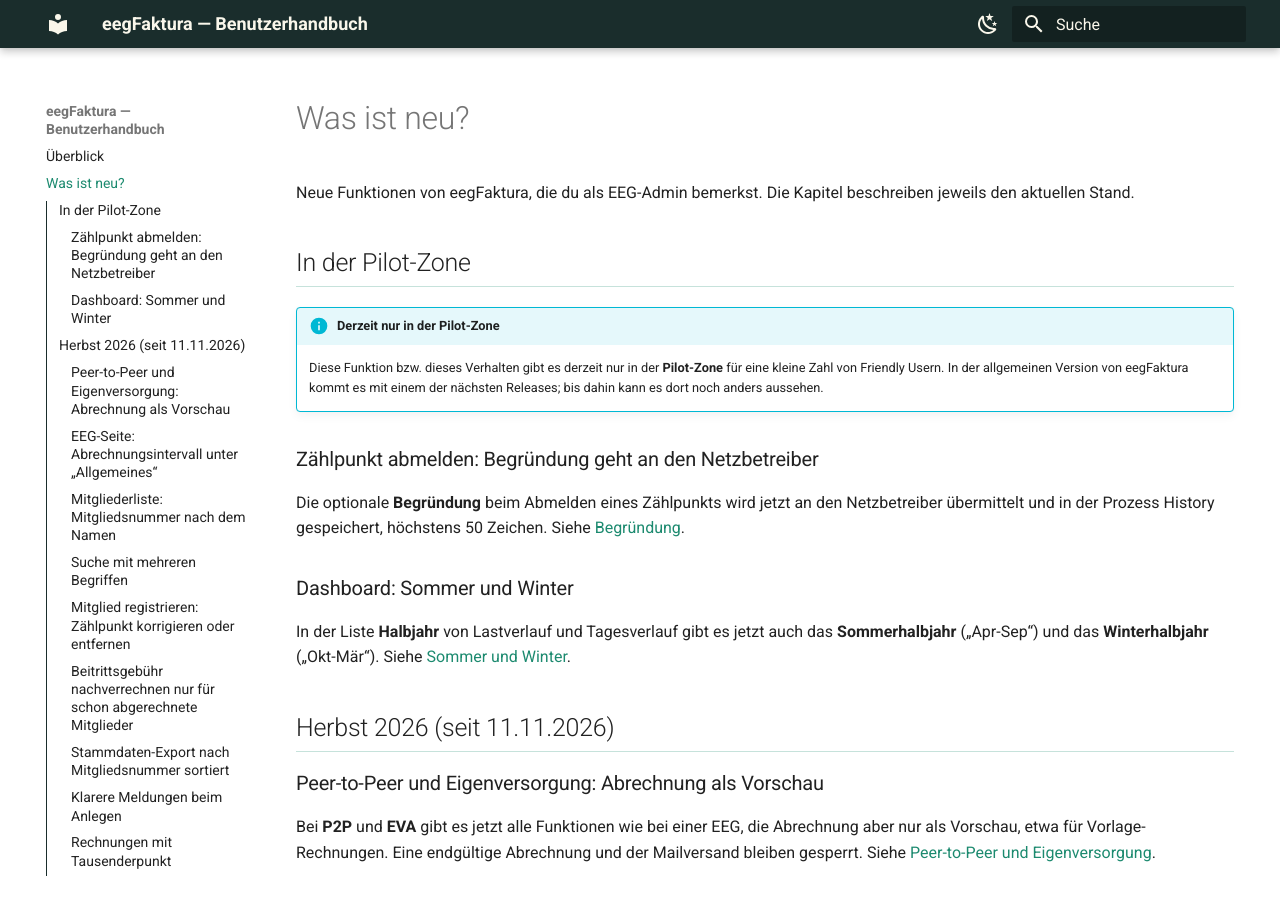
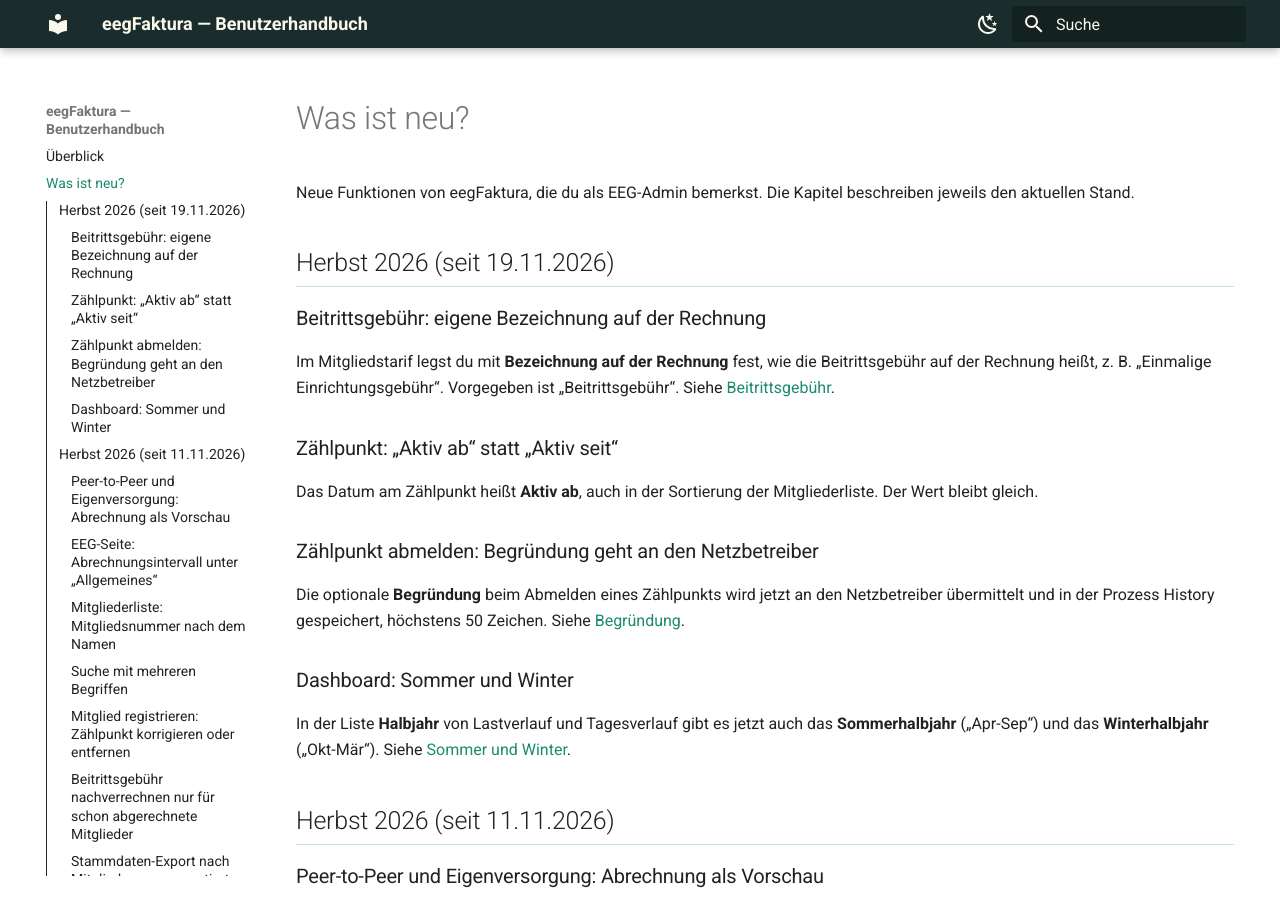
Before and after one commit to eegfaktura/eegfaktura-user-guide, an MkDocs documentation site: the page built from docs/changelog.md, in a window 1280 px wide and 900 px high. Built offline with MkDocs 1.6.1 and Material for MkDocs 9.7.7, drawn with Linux system fonts in a browser that asks for light colours.

Commit message:
docs: Pilot-Hinweise entfernt, Bezeichnung der Beitrittsgebühr (Prod 19.11.2026)
Co-Authored-By: Claude Opus 5.5 <noreply@anthropic.com>

```diff
--- a/docs/01-anmeldung.md
+++ b/docs/01-anmeldung.md
@@ -97,8 +97,6 @@ Energiedaten bis gestern. Eine andere Zeile im Zahnrad-Menü führt zurück zum
 
 ### Sommer und Winter
 
---8<-- "pilot.md"
-
 Über das Zahnrad von Lastverlauf oder Tagesverlauf bietet die Liste **Halbjahr** unter den Kalender-Halbjahren auch
 das **Sommerhalbjahr** (April bis September, z. B. „Apr-Sep 2026“) und das **Winterhalbjahr** (Oktober bis März
 über den Jahreswechsel, z. B. „Okt 2026-Mär 2027“), das neueste zuerst und nur mit Energiedaten. So vergleichst du etwa den
--- a/docs/04-tarife.md
+++ b/docs/04-tarife.md
@@ -74,6 +74,10 @@ Ein Tarif der Art **Mitglied** kann zusätzlich zum laufenden Mitgliedsbeitrag e
 haben (Abschnitt **Einmalige Beitrittsgebühr**):
 
 - **Beitrittsgebühr in € (einmalig, netto)**, auch mit Cent (z. B. 49,90). Leer oder 0 heißt: keine Beitrittsgebühr.
+- **Bezeichnung auf der Rechnung:** So heißt die Position auf der Rechnung. Vorgegeben ist „Beitrittsgebühr“; nennt
+  ihr die Gebühr in euren Unterlagen anders, z. B. „Einmalige Einrichtungsgebühr“, trägst du hier euren Begriff ein.
+  Höchstens 80 Zeichen, nur Zeichen, die die Rechnung drucken kann (Buchstaben auch mit Umlaut und Akzent, Ziffern,
+  Satzzeichen, €; keine Emojis). Bei einer Gebühr über 0 muss das Feld ausgefüllt sein.
 - **Umsatzsteuer für die Beitrittsgebühr anführen** und **Umsatzsteuer der Beitrittsgebühr in %** (ganze Zahl über
   0) — eine eigene Einstellung, unabhängig vom Mitgliedsbeitrag. Welche Steuer gilt, klärst du bitte mit deiner
   Steuerberatung.
@@ -87,8 +91,9 @@ So verrechnet eegFaktura die Gebühr:
 - **Einmal je Mitglied**, im ersten endgültigen Abrechnungslauf, in dem das Mitglied **Energie** abgerechnet bekommt —
   egal ob Bezug oder Einspeisung. Ein Lauf nur mit Mitgliedsbeitrag oder Zählpunktgebühr (z. B. weil der Zählpunkt
   noch nicht aktiv ist) löst sie nicht aus.
-- Sie steht als eigene Position „Beitrittsgebühr“ immer auf einer **Rechnung**, nie auf einer Gutschrift. Ein reiner
-  Erzeuger bekommt dafür eine eigene Rechnung.
+- Sie steht als eigene Position mit der **Bezeichnung auf der Rechnung** immer auf einer **Rechnung**, nie auf einer
+  Gutschrift. Ein reiner Erzeuger bekommt dafür eine eigene Rechnung. Die Bezeichnung ändert nichts daran, ob die
+  Gebühr fällig ist; bereits erstellte Rechnungen behalten ihren Text.
 - Es gilt der Tarifstand **beim Abrechnen**. Nach einem Tarifwechsel wird keine zweite Gebühr fällig.
 - Mitglieder, die in eegFaktura **schon mit Energie abgerechnet** wurden, bekommen die Gebühr nicht automatisch. Willst
   du sie trotzdem verrechnen, nutzt du beim Mitglied **Beitrittsgebühr nachverrechnen**; hat ein Mitglied außerhalb
--- a/docs/08-prozesse.md
+++ b/docs/08-prozesse.md
@@ -44,8 +44,6 @@ später wieder teilnehmen, ist eine neue Anmeldung nötig.
 3. Klicke auf **Anfordern** und bestätige „Datenfreigabe aufheben“ mit **Aufheben**.
 
 ### Begründung
-
---8<-- "pilot.md"
 
 Die **Begründung (optional)** geht mit der Abmeldung an den Netzbetreiber und wird in der Prozess History gespeichert.
 Trag deshalb keine personenbezogenen Daten ein. Sie darf höchstens 50 Zeichen lang sein; ein Zähler unter dem Feld
--- a/docs/changelog.md
+++ b/docs/changelog.md
@@ -3,9 +3,16 @@
 Neue Funktionen von eegFaktura, die du als EEG-Admin bemerkst. Die Kapitel beschreiben jeweils den aktuellen
 Stand.
 
-## In der Pilot-Zone
+## Herbst 2026 (seit 19.11.2026)
 
---8<-- "pilot.md"
+### Beitrittsgebühr: eigene Bezeichnung auf der Rechnung
+
+Im Mitgliedstarif legst du mit **Bezeichnung auf der Rechnung** fest, wie die Beitrittsgebühr auf der Rechnung heißt,
+z. B. „Einmalige Einrichtungsgebühr“. Vorgegeben ist „Beitrittsgebühr“. Siehe [Beitrittsgebühr](04-tarife.md#beitrittsgebuhr).
+
+### Zählpunkt: „Aktiv ab“ statt „Aktiv seit“
+
+Das Datum am Zählpunkt heißt **Aktiv ab**, auch in der Sortierung der Mitgliederliste. Der Wert bleibt gleich.
 
 ### Zählpunkt abmelden: Begründung geht an den Netzbetreiber
 
```
Also changed, not shown: CHANGELOG.md (+4 -0 lines).
